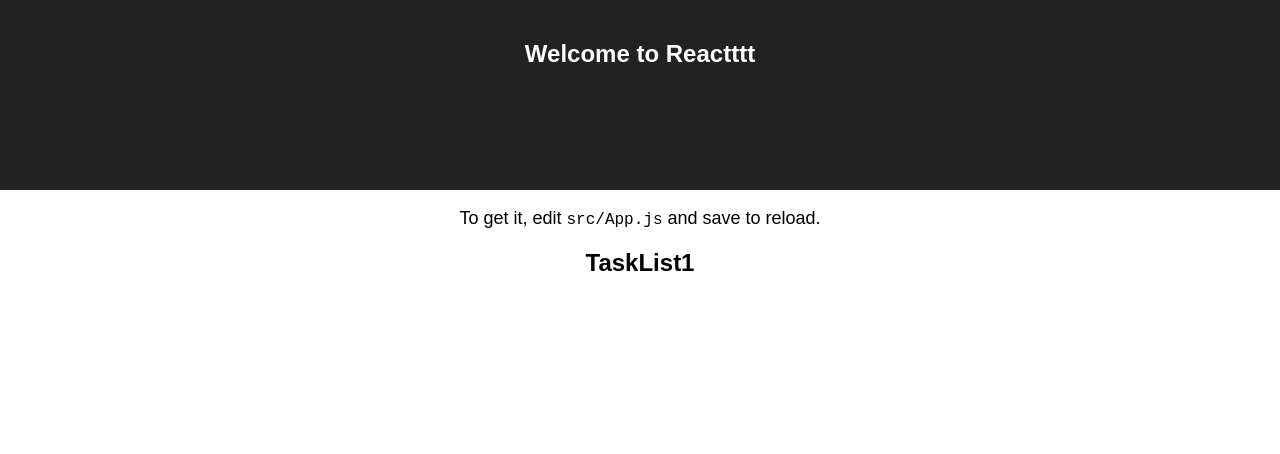
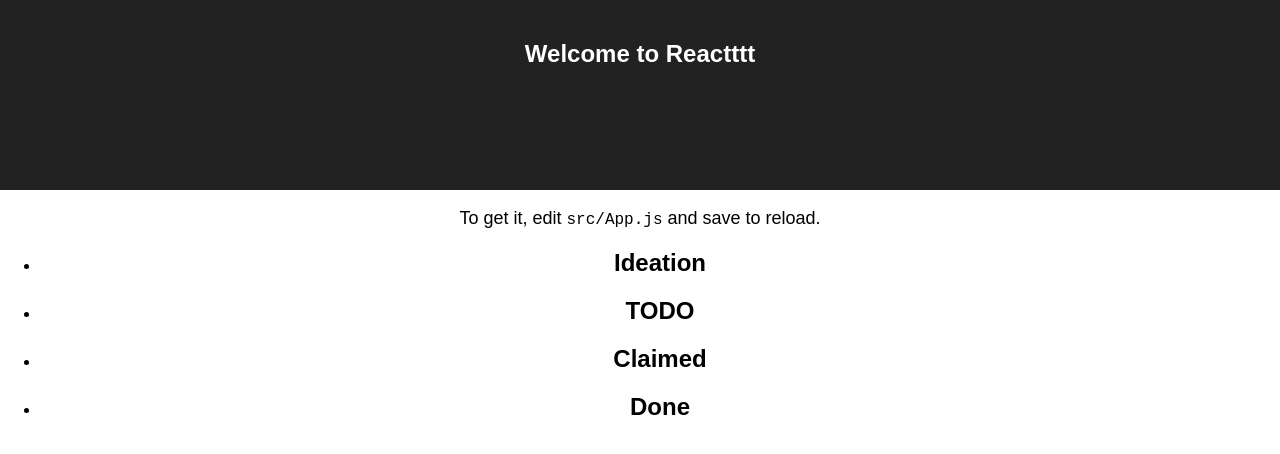
Before and after one commit to hbrannan/taskManager, a React (Create React App) app: page / in a window 1280 px wide. Shown: the top 454 px of the page. Built offline with nearby package versions, Linux system fonts and the light colour scheme.

Commit message:
update (App.js, index.js) create connection to intial info update (Cookies) Add cookie dependency

```diff
--- a/package.json
+++ b/package.json
@@ -6,6 +6,7 @@
     "html-webpack-plugin": "^2.28.0",
     "path": "^0.12.7",
     "react": "^15.5.4",
+    "react-cookie": "^2.0.7",
     "react-dom": "^15.5.4",
     "webpack": "^2.6.1",
     "webpack-dev-server": "^2.4.5"
--- a/src/App.js
+++ b/src/App.js
@@ -2,8 +2,14 @@ import React, { Component } from 'react';
 import './App.css';
 import './App.less';
 import Column from './components/Column';
+import { CookiesProvider, withCookies, Cookies } from 'react-cookie';
 
 class App extends Component {
+  constructor(props) {
+    super(props);
+
+  }
+
   render() {
     return (
       <div className="App">
@@ -14,7 +20,15 @@ class App extends Component {
           To get it, edit <code>src/App.js</code> and save to reload.
         </p>
         <div>
-          <Column title="TaskList1"/>
+          <ul>
+            {
+              this.props.initialData.map((title)=>
+                <li key={title}>
+                  <Column title={title}/>
+                </li>
+              )
+            }
+          </ul>
         </div>
       </div>
     );
--- a/src/index.js
+++ b/src/index.js
@@ -1,8 +1,8 @@
 import React from 'react';
 import ReactDOM from 'react-dom';
 import App from './App';
-// import registerServiceWorker from './registerServiceWorker';
 import './index.css';
 
-ReactDOM.render(<App />, document.getElementById('root'));
-// registerServiceWorker();
+const initialData = ['Ideation', 'TODO', 'Claimed', 'Done'];
+
+ReactDOM.render(<App initialData={initialData}/>, document.getElementById('root'));
```
Also changed, not shown: src/registerServiceWorker.js (deleted, +0 -51 lines), 1 other file (tests, documents, lock files or other folders).
